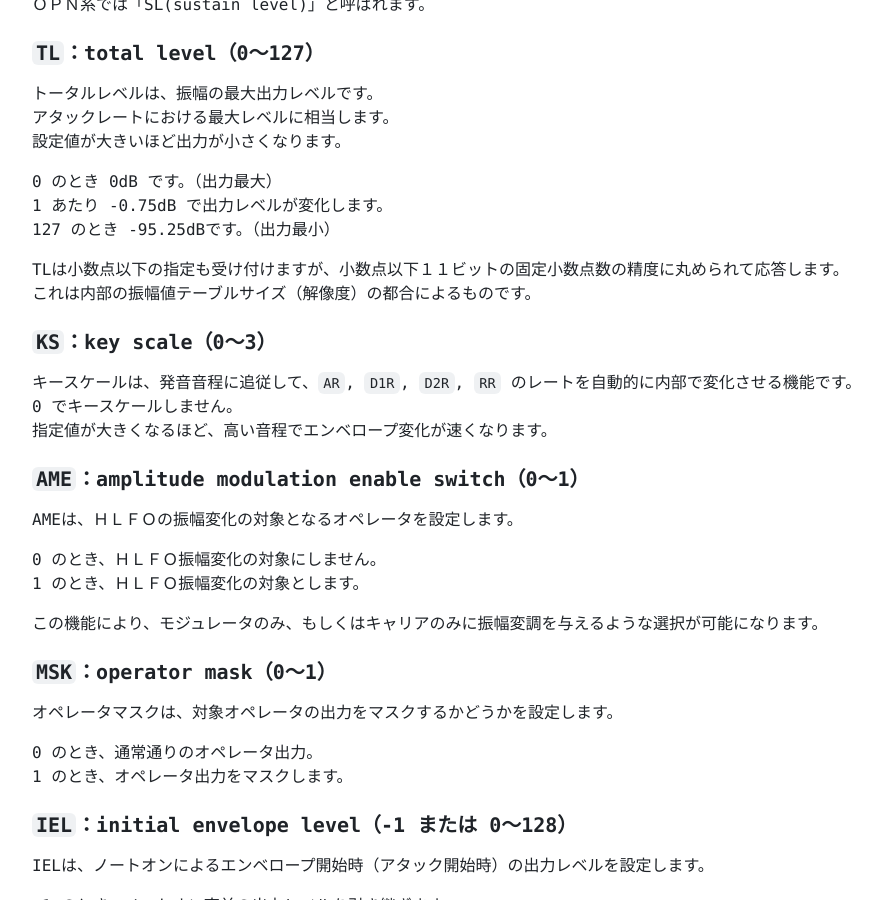
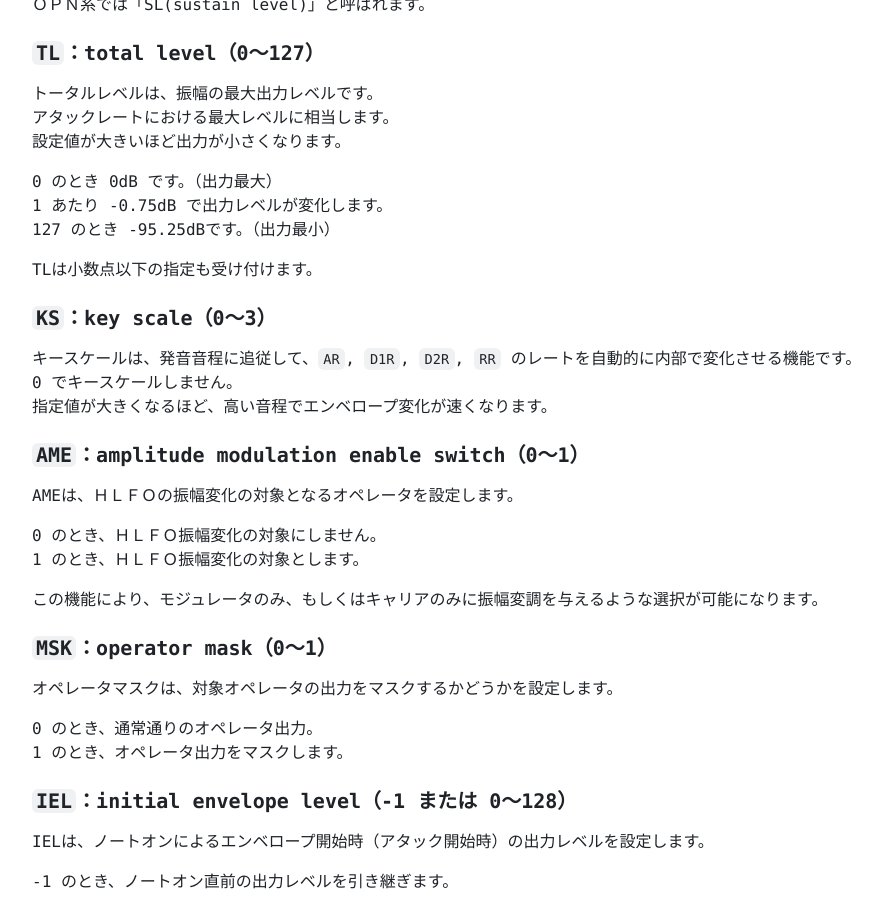
Before and after one commit to lineardrive/V3MMLmanual, a Jekyll site: the page built from docs/ch06/6_54.md, in a window 1280 px wide and 900 px high, scrolled down 3779 px. Shown: the whole window, without its empty margins (8-890 px from the left). Built offline with Jekyll 4.4.1, drawn with Linux system fonts in a browser that asks for light colours; our own code applies the rules of GitHub Pages for plain Markdown files.

Commit message:
docs: TL等の小数点以下指定における精度制限の記述を削除
振幅値テーブルの廃止と64bit浮動小数点数による計算への変更に伴い、
小数点以下１１ビットの固定小数点数へ丸められる旨の記述を削除。

- ch06/6_54.md: TL（トータルレベル）
- ch06/6_22.md: @mz コマンドの減衰量
- ch06/6_23.md: @mze コマンドの減衰量

```diff
--- a/docs/ch06/6_54.md
+++ b/docs/ch06/6_54.md
@@ -173,8 +173,7 @@
 1 あたり -0.75dB で出力レベルが変化します。
 127 のとき -95.25dBです。（出力最小）
 
-TLは小数点以下の指定も受け付けますが、小数点以下１１ビットの固定小数点数の精度に丸められて応答します。
-これは内部の振幅値テーブルサイズ（解像度）の都合によるものです。
+TLは小数点以下の指定も受け付けます。
 
 ### `KS`：key scale（0〜3）
 
```
Also changed, not shown: docs/ch06/6_22.md (+1 -1 lines), docs/ch06/6_23.md (+1 -1 lines).
